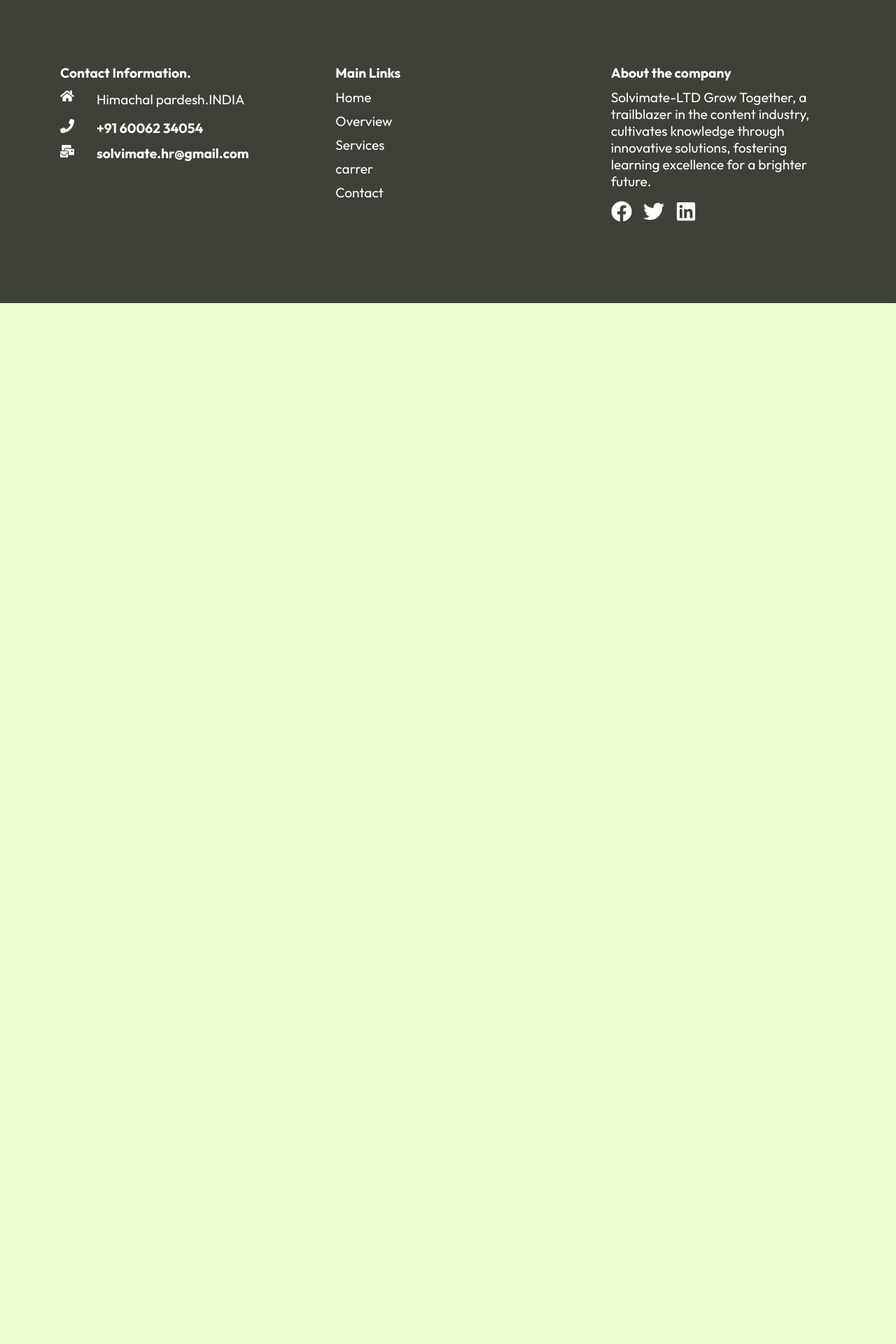
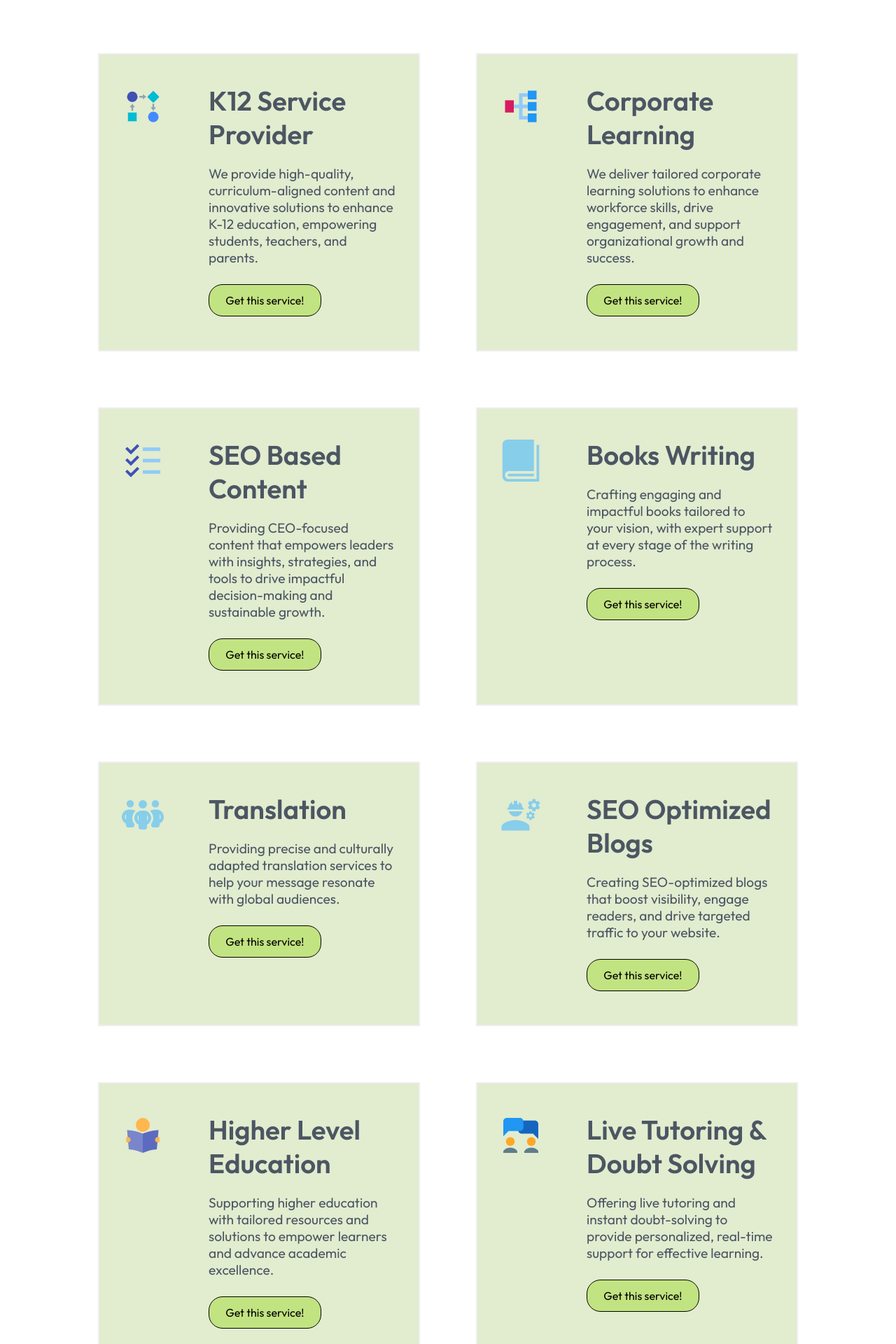
Before and after one commit to Solvimate-ltd/Solvimate, a React (Create React App) app: page /Services in a window 1280 px wide. Shown: the part 540-2460 px from the top of the page at 70% size. Before the commit the page ends 973 px from the top, so only its background shows below. Built offline with nearby package versions, Linux system fonts and the light colour scheme.

Commit message:
service page

```diff
--- /dev/null
+++ b/src/Components/ServiceCard.js
@@ -0,0 +1,251 @@
+import { Link } from "react-router-dom";
+import "./ServiceCardStyles.css";
+import React from "react";
+import { FcParallelTasks, FcWorkflow, FcTodoList,FcReading ,FcCollaboration   } from "react-icons/fc";
+import {ImBook } from "react-icons/im"
+import {FaPeopleGroup  } from "react-icons/fa6"
+import {MdEngineering,MdOutlineVideoChat  } from "react-icons/md"
+import {SiGithubactions } from "react-icons/si"
+
+const ServiceCard = () => {
+  return (
+    <div className="pricing">
+      <div className="card-container">
+
+
+        <div className="card">
+          <div className="left">
+
+        <h4 className="servics-icon"> <FcWorkflow
+              size={60}
+              style={{ color: "#fff", marginRight: "2rem" }}
+            />
+            </h4>
+          </div>
+          <div className="right">
+            <p className="btc">K12 Service Provider</p>
+
+            <p>
+              We provide high-quality, curriculum-aligned content and innovative
+              solutions to enhance K-12 education, empowering students,
+              teachers, and parents.
+            </p>
+
+            <Link to="/contact" className="btn">
+              Get this service!
+            </Link>
+          </div>
+        </div>
+
+
+
+        <div className="card">
+          <div className="left">
+
+        <h4 className="servics-icon"> <FcParallelTasks
+              size={60}
+              style={{ color: "#fff", marginRight: "2rem" }}
+            />
+            </h4>
+          </div>
+          <div className="right">
+            <p className="btc">Corporate Learning</p>
+
+            <p>
+            We deliver tailored corporate learning solutions to enhance workforce skills, drive engagement, and support organizational growth and success.
+            </p>
+
+            <Link to="/contact" className="btn">
+              Get this service!
+            </Link>
+          </div>
+        </div>
+
+
+        <div className="card">
+          <div className="left">
+
+        <h4 className="servics-icon"> <FcTodoList
+              size={60}
+              style={{ color: "#fff", marginRight: "2rem" }}
+            />
+            </h4>
+          </div>
+          <div className="right">
+            <p className="btc">SEO Based Content</p>
+
+            <p>
+            Providing CEO-focused content that empowers leaders with insights, strategies, and tools to drive impactful decision-making and sustainable growth.
+            </p>
+
+            <Link to="/contact" className="btn">
+              Get this service!
+            </Link>
+          </div>
+        </div>
+
+        <div className="card">
+          <div className="left">
+
+        <h4 className="servics-icon"> <ImBook
+              size={60}
+              style={{ color: "skyblue", marginRight: "2rem" }}
+            />
+            </h4>
+          </div>
+          <div className="right">
+            <p className="btc">Books Writing</p>
+
+            <p>
+            Crafting engaging and impactful books tailored to your vision, with expert support at every stage of the writing process.
+            </p>
+
+            <Link to="/contact" className="btn">
+              Get this service!
+            </Link>
+          </div>
+        </div>
+
+
+
+        <div className="card">
+          <div className="left">
+
+        <h4 className="servics-icon"> <FaPeopleGroup
+              size={60}
+              style={{ color: "skyblue", marginRight: "2rem" }}
+            />
+            </h4>
+          </div>
+          <div className="right">
+            <p className="btc">Translation</p>
+
+            <p>
+            Providing precise and culturally adapted translation services to help your message resonate with global audiences.
+            </p>
+
+            <Link to="/contact" className="btn">
+              Get this service!
+            </Link>
+          </div>
+        </div>
+
+
+        <div className="card">
+          <div className="left">
+
+        <h4 className="servics-icon"> <MdEngineering
+              size={60}
+              style={{ color: "skyblue", marginRight: "2rem" }}
+            />
+            </h4>
+          </div>
+          <div className="right">
+            <p className="btc">SEO Optimized Blogs</p>
+
+            <p>
+            Creating SEO-optimized blogs that boost visibility, engage readers, and drive targeted traffic to your website.
+            </p>
+
+            <Link to="/contact" className="btn">
+              Get this service!
+            </Link>
+          </div>
+        </div>
+
+
+        <div className="card">
+          <div className="left">
+
+        <h4 className="servics-icon"> <FcReading
+              size={60}
+              style={{ color: "skyblue", marginRight: "2rem" }}
+            />
+            </h4>
+          </div>
+          <div className="right">
+            <p className="btc">Higher Level Education</p>
+
+            <p>
+            Supporting higher education with tailored resources and solutions to empower learners and advance academic excellence.
+            </p>
+
+            <Link to="/contact" className="btn">
+              Get this service!
+            </Link>
+          </div>
+        </div>
+
+        <div className="card">
+          <div className="left">
+
+        <h4 className="servics-icon"> <FcCollaboration
+              size={60}
+              style={{ color: "skyblue", marginRight: "2rem" }}
+            />
+            </h4>
+          </div>
+          <div className="right">
+            <p className="btc">Live Tutoring & Doubt Solving</p>
+
+            <p>
+            Offering live tutoring and instant doubt-solving to provide personalized, real-time support for effective learning.
+            </p>
+
+            <Link to="/contact" className="btn">
+              Get this service!
+            </Link>
+          </div>
+        </div>
+        <div className="card">
+          <div className="left">
+
+        <h4 className="servics-icon"> <SiGithubactions
+              size={60}
+              style={{ color: "skyblue", marginRight: "2rem" }}
+            />
+            </h4>
+          </div>
+          <div className="right">
+            <p className="btc">Curriculum Development</p>
+
+            <p>
+            Designing comprehensive curriculum development solutions to enhance learning outcomes and align with educational standards and goals.
+            </p>
+
+            <Link to="/contact" className="btn">
+              Get this service!
+            </Link>
+          </div>
+        </div>
+        <div className="card">
+          <div className="left">
+
+        <h4 className="servics-icon"> <MdOutlineVideoChat
+              size={60}
+              style={{ color: "skyblue", marginRight: "2rem" }}
+            />
+            </h4>
+          </div>
+          <div className="right">
+            <p className="btc">Educational Video Creation</p>
+
+            <p>
+            Creating engaging educational videos that simplify complex concepts and enhance learning through visual storytelling and interactive content.
+            </p>
+
+            <Link to="/contact" className="btn">
+              Get this service!
+            </Link>
+          </div>
+        </div>
+
+
+
+
+      </div>
+    </div>
+  );
+};
+
+export default ServiceCard;
--- /dev/null
+++ b/src/Components/ServiceCardStyles.css
@@ -0,0 +1,115 @@
+.pricing{
+    width: 100%;
+    padding: 6rem 1rem;
+    background-color: #fff;
+
+}
+.card-container{
+    max-width: 1000px;
+    margin: auto;
+    display: grid;
+    grid-template-columns: repeat(2, 1fr);
+    grid-gap: 80px;
+
+}
+.card {
+    display: flex;
+    border: 2px solid #eee;
+    color: #eee;
+    background-color: rgb(226, 236, 207);
+    text-align: center;
+    padding: 1rem;
+    height: 100%;
+
+}
+.card h4{
+   margin-top: 12px;
+}
+
+.card h3{
+    font-size: 1.4rem;
+    padding: 1rem;
+}
+.card p{
+    padding: 10px 0;
+    text-align:start;
+}
+
+.btc{
+    font-size: 2.4rem;
+    font-weight: 600;
+    padding: 1rem 0;
+
+}
+.card .btn{
+
+    display: block;
+    width: 60%;
+    margin: 1rem auto;
+    margin-left: 0px;
+
+}
+.card .btn:hover{
+    color: black;
+}
+
+@media screen  and (max-width: 840px){
+
+    .card-container{
+        max-width: 80%;
+        margin: auto;
+        grid-template-columns:  1fr;
+
+    }
+
+}
+@media (min-width: 320px) and (max-width: 562px) {
+    .pricing {
+      flex-direction: column; /* Stack cards vertically */
+      align-items: center;
+    }
+
+    .card-container {
+      flex-direction: column; /* Stack cards vertically */
+      align-items: center;
+      width: 100%;
+    }
+
+    .card {
+      width: 90%; /* Make cards take up more space */
+      margin-bottom: 20px; /* Add space between cards */
+    }
+
+    .servics-icon {
+      margin-right: 0; /* Remove extra margin on smaller screens */
+    }
+
+    .card .right p {
+      font-size: 14px; /* Adjust text size for smaller screens */
+    }
+
+    .btn {
+      font-size: 10px; /* Adjust button text size */
+      padding: 8px 16px; /* Adjust button padding */
+    }
+  }
+
+  /* Further adjustments for very small screens (320px and smaller) */
+  @media (max-width: 375px) {
+
+    .card {
+        display: flex;
+        flex-direction: column;
+      width: 90%; /* Make cards take up more space */
+      padding: 15px; /* Reduce padding for smaller screens */
+    }
+
+    .btn {
+      font-size: 12px; /* Smaller button text */
+      padding: 6px 12px; /* Reduce button padding */
+    }
+
+    .card .right p {
+      font-size: 12px; /* Reduce text size further */
+    }
+}
--- a/src/Routes/Services.js
+++ b/src/Routes/Services.js
@@ -2,12 +2,14 @@
 import Navbar from '../Components/Navbar'
 import Hero2img from '../Components/Hero2img'
 import Footer from '../Components/Footer'
+import ServiceCard from '../Components/ServiceCard'
 
 const Services = () => {
   return (
     <div>
       <Navbar/>
       <Hero2img image="../assets/photo10.jpg" heading="Services" text="Services Offered by the Solvimate-LTD"  />
+      <ServiceCard/>
       <Footer/>
 
 
```
